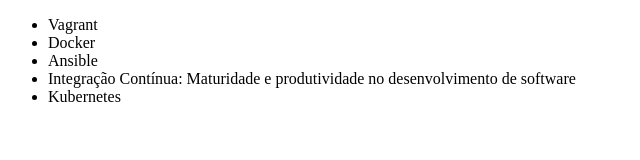
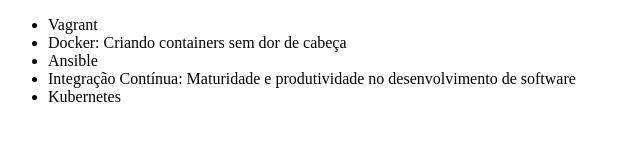
Before and after one commit to AnaelAlmeida/alura-git, a plain HTML site: page index.html in a window 1280 px wide. Shown: the whole page, without its empty margins (0-640 px from the left). Drawn offline with Linux system fonts and the light colour scheme.

Commit message:
Atualizando nome do curso de docker

```diff
--- a/index.html
+++ b/index.html
@@ -8,7 +8,8 @@
 <body>
     <ul>
         <li>Vagrant</li>
-        <li>Docker</li>
+        <li>Docker: Criando containers
+            sem dor de cabeça</li>
         <li>Ansible</li>
         <li>Integração Contínua:
          Maturidade e produtividade
```
